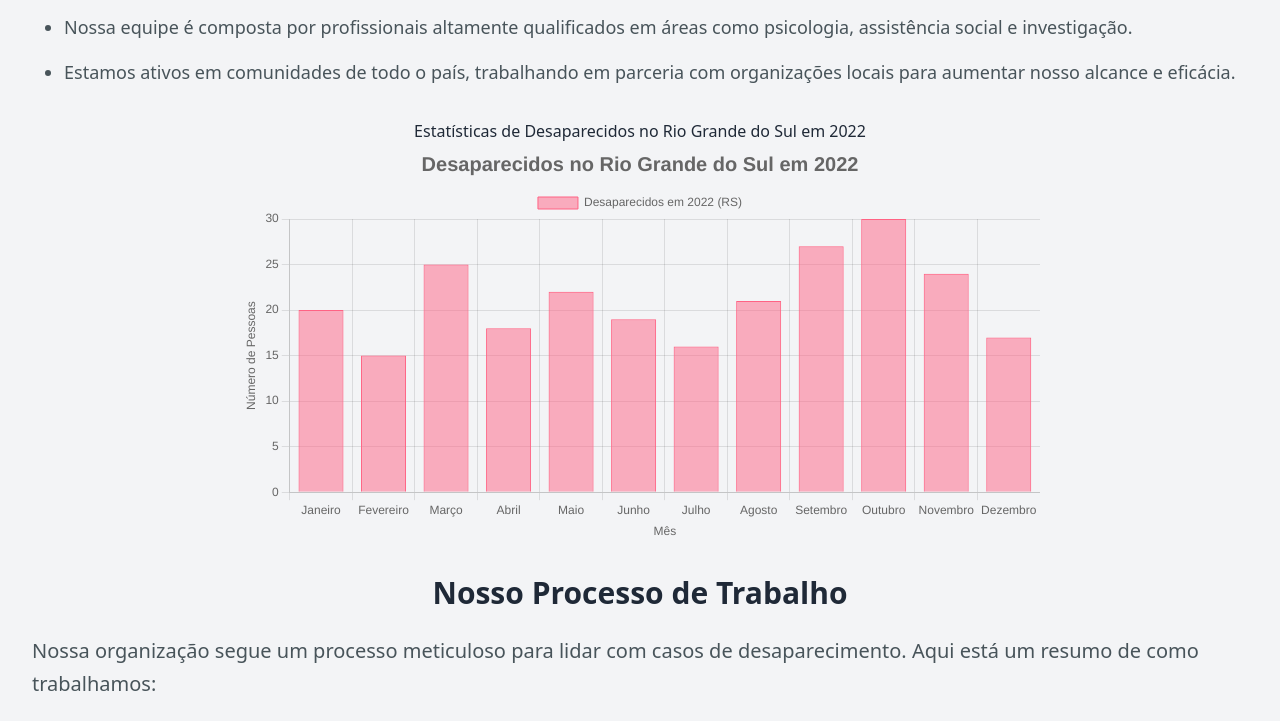
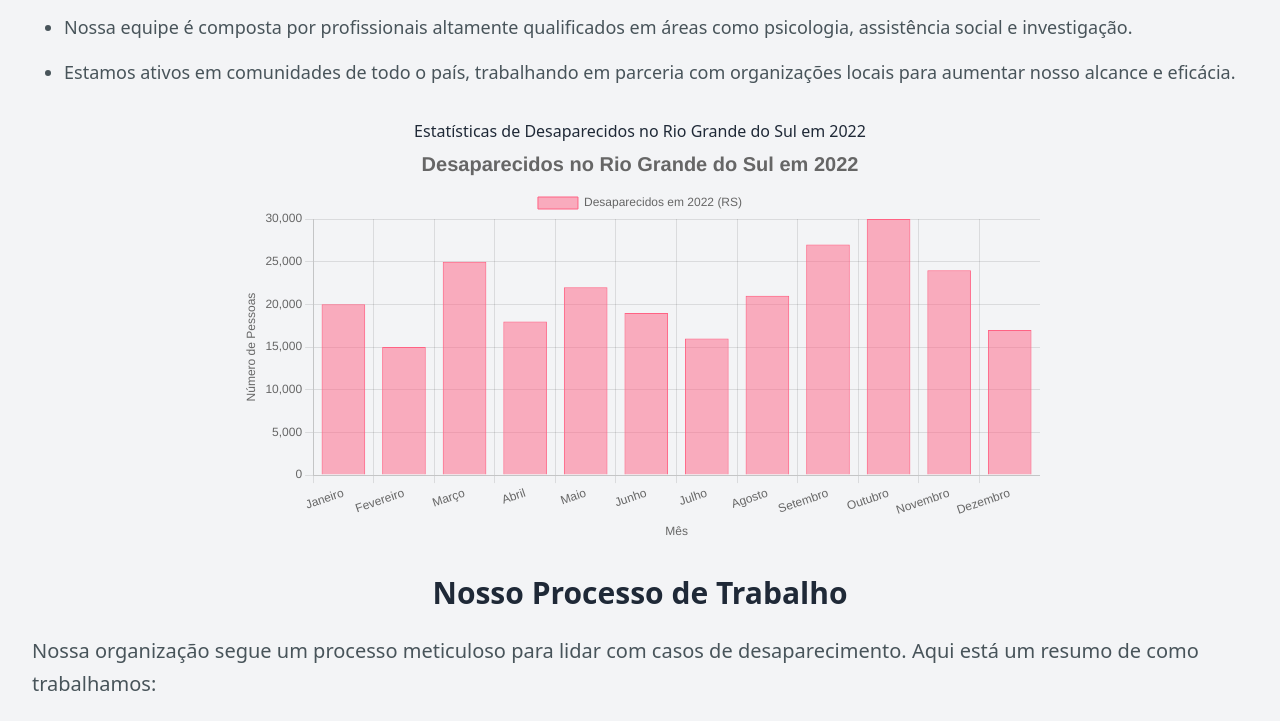
Before and after one commit to 19rs/PI, a website: page src/screens/index.html in a window 1280 px wide. Shown: the part 624-1345 px from the top of the page. Drawn offline with nearby package versions, Linux system fonts and the light colour scheme.

Commit message:
numeração gráfico

```diff
--- a/src/screens/index.html
+++ b/src/screens/index.html
@@ -361,7 +361,7 @@
             backgroundColor: "rgba(255, 99, 132, 0.5)",
             borderColor: "rgba(255, 99, 132, 1)",
             borderWidth: 1,
-            data: [20, 15, 25, 18, 22, 19, 16, 21, 27, 30, 24, 17],
+            data: [20000, 15000, 25000, 18000, 22000, 19000, 16000, 21000, 27000, 30000, 24000, 17000],
           },
         ],
       };
```
